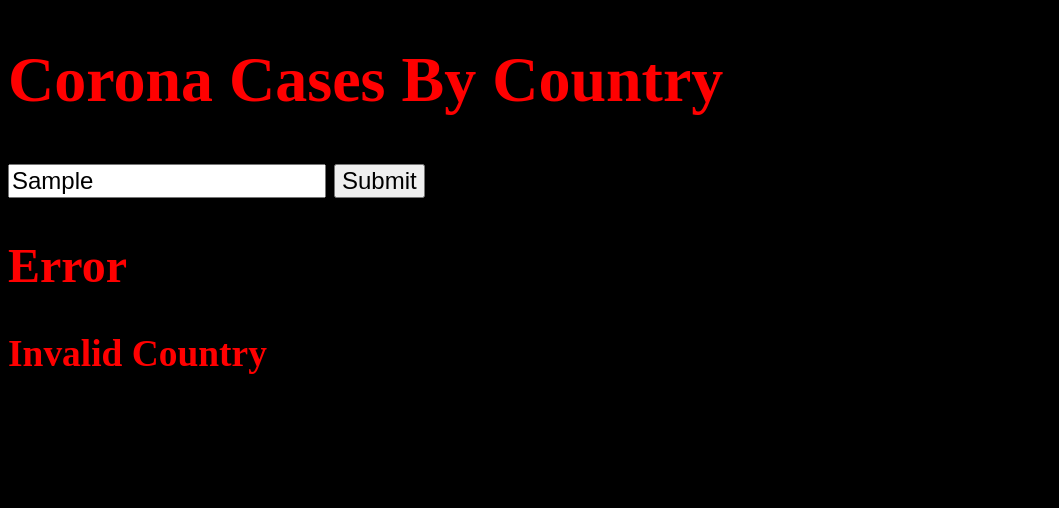
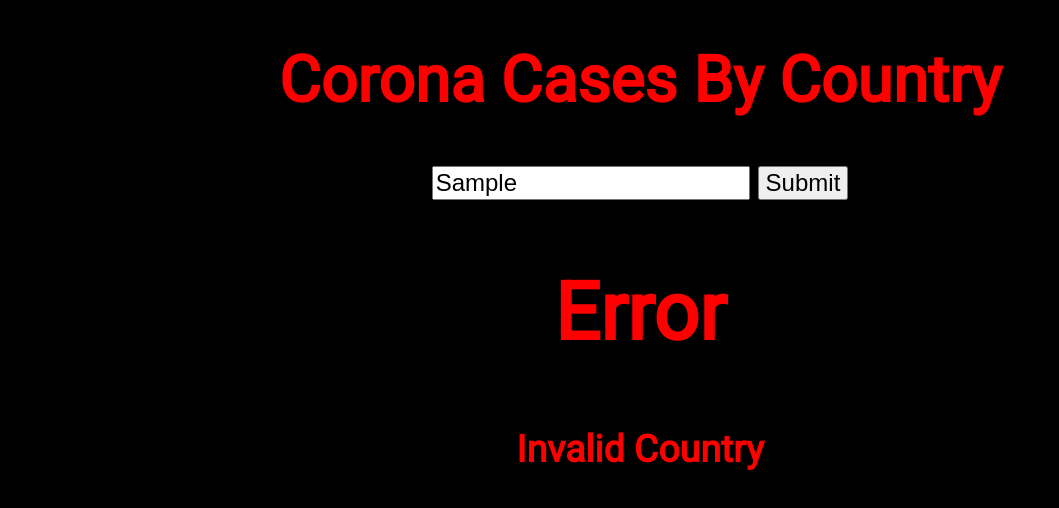
Before and after one commit to michaelizaguirre501/corona_numbers, a plain HTML site: page index.html in a window 1280 px wide. Both pictures are taken after typing "Sample" into the empty fields and a click on the button "Submit". Shown: the whole page, without its empty margins (0-1059 px from the left). Drawn offline with Linux system fonts and the light colour scheme; no server answers.

Commit message:
Add files via upload

```diff
--- a/css/style.css
+++ b/css/style.css
@@ -2,9 +2,15 @@ body{
     font-size: 2rem;
     color: red;
     background: black;
+    text-align:center;
+    font-family: 'Roboto', sans-serif;
 }
 
 input , button{
 font-size: 1.5rem;
 
 }
+
+h2{
+    font-size:5rem;
+}
--- a/js/main.js
+++ b/js/main.js
@@ -23,7 +23,7 @@ baseFetch()
 
   function runFetch(){
       let inputVal = document.querySelector('input').value.toLowerCase();
-      if (inputVal === 'america'){inputVal= 'United States'}
+      if (inputVal === 'america' || inputVal === 'us' || inputVal === 'usa' ){inputVal= 'United States'}
       let url = 'https://api.covid19api.com/total/dayone/country/' + inputVal;
       document.querySelector('h2').innerText = inputVal[0].toUpperCase() + inputVal.substring(1)
 
```
